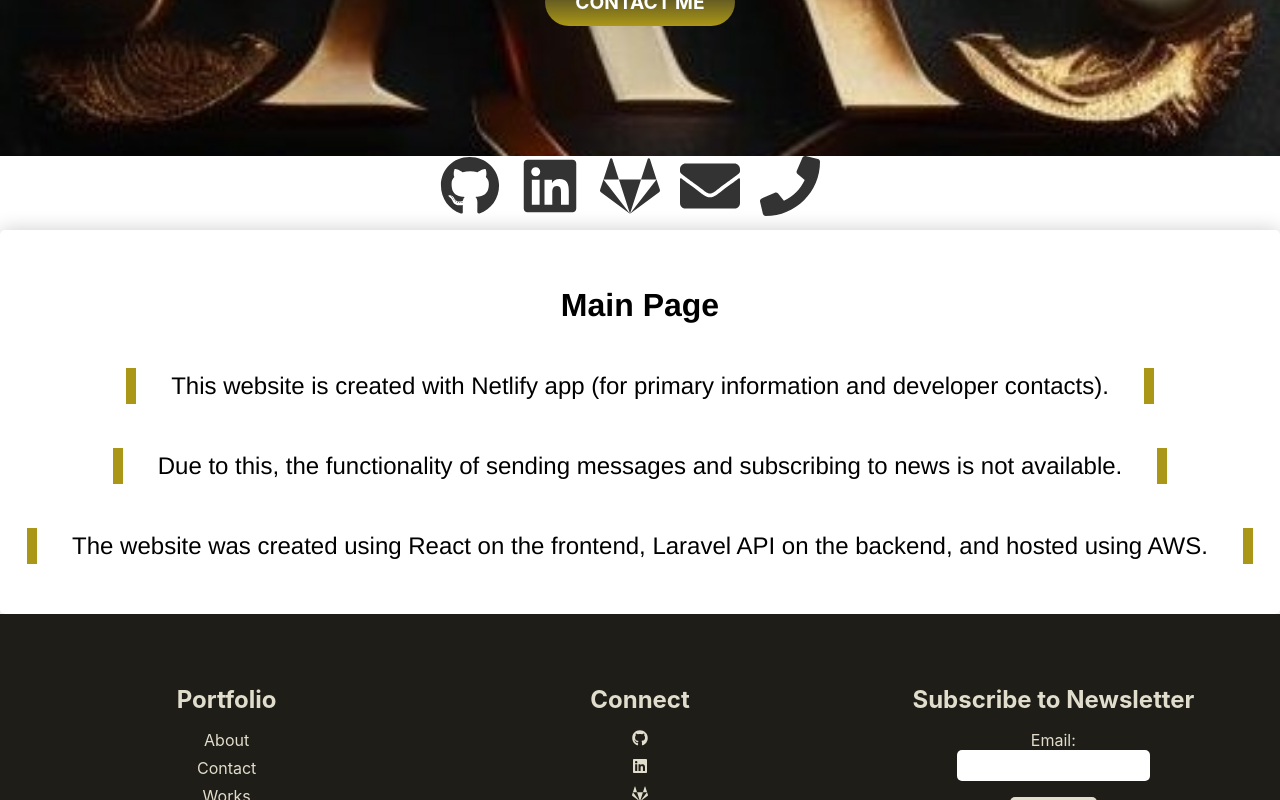
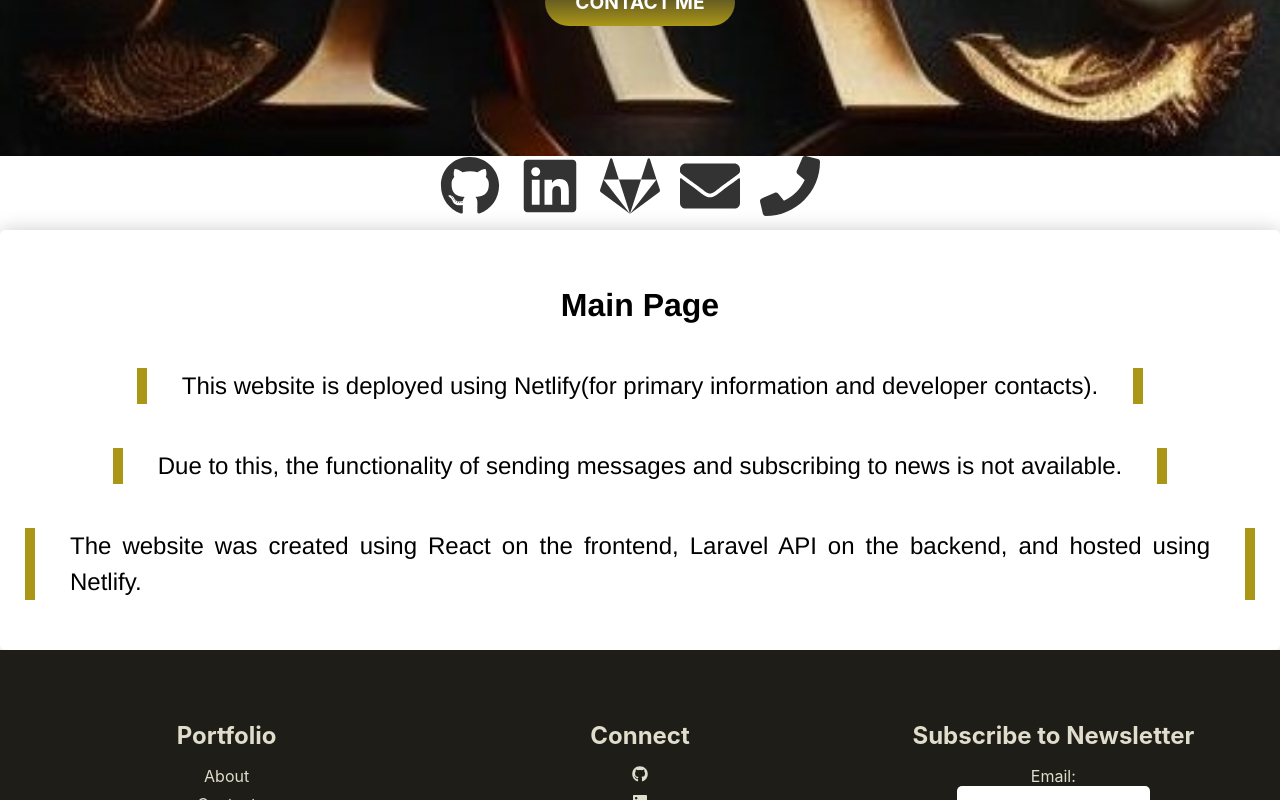
Before and after one commit to AKV85/ReactFront, a React (Create React App) app in the folder my-app/: page / in a window 1280 px wide. Shown: the part 444-1244 px from the top of the page. Built offline with nearby package versions, Linux system fonts and the light colour scheme.

Commit message:
update text on main page

```diff
--- a/my-app/src/pages/Main.jsx
+++ b/my-app/src/pages/Main.jsx
@@ -5,12 +5,12 @@ function Main() {
     return (
         <div className="main">
             <h2>Main Page</h2>
-            <p>This website is created with Netlify app (for primary information and developer
+            <p>This website is deployed using Netlify(for primary information and developer
                 contacts). </p>
             <p>Due to this, the functionality of sending messages and subscribing to news is not
                 available.</p>
             <p>The website was created using React on the frontend, Laravel API on the backend, and hosted using
-                AWS.</p>
+                Netlify.</p>
         </div>
     )
 }
```
